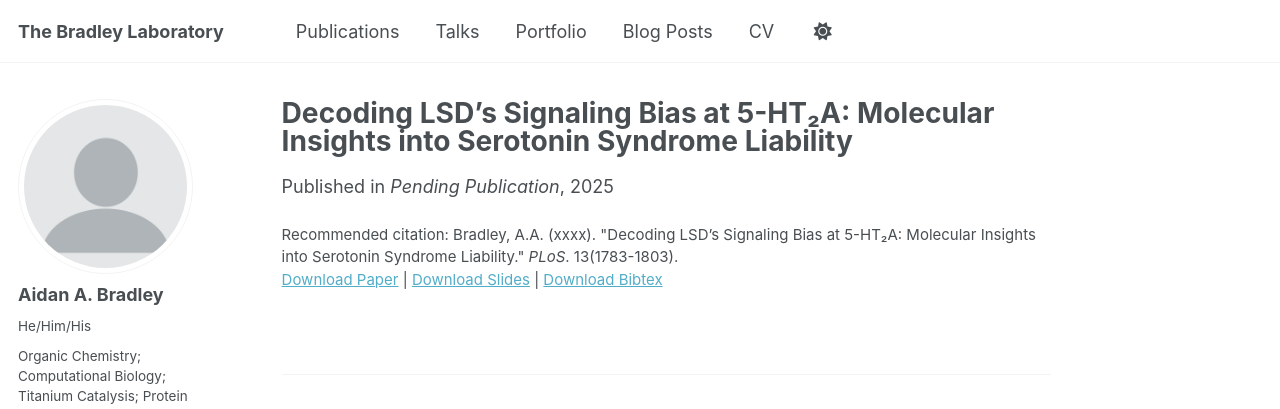
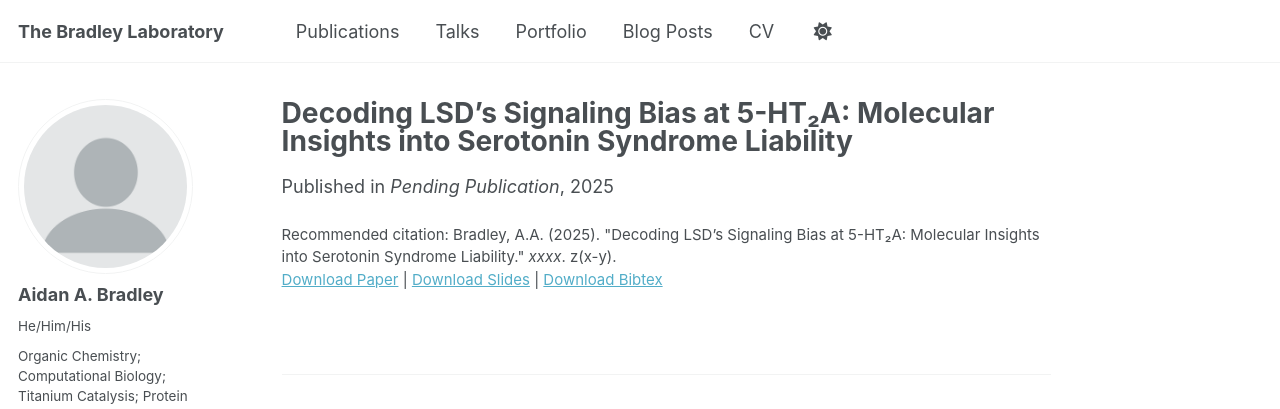
Before and after one commit to aab18011/aab18011.github.io, a Jekyll site: the page built from _publications/2009-10-01-paper-title-number-1.md, in a window 1280 px wide. Shown: the top 409 px of the page. Built offline with Jekyll 4.4.1, drawn with Linux system fonts in a browser that asks for light colours; some web fonts are replaced; a script that is not in the unit is left out.

Commit message:
Update 2009-10-01-paper-title-number-1.md

```diff
--- a/_publications/2009-10-01-paper-title-number-1.md
+++ b/_publications/2009-10-01-paper-title-number-1.md
@@ -3,11 +3,11 @@ title: "Decoding LSD’s Signaling Bias at 5-HT₂A: Molecular Insights into Ser
 collection: publications
 category: manuscripts
 permalink: /publication/2009-10-01-paper-title-number-1
-excerpt: 'This paper is about the quantifying the liklihood that activation of 5HT2A via LSD leads to Gq over-stimulation.'
+excerpt: 'This paper is about the quantifying the liklihood that activation of 5HT2A via LSD leads to Gq over-stimulation. Paper is currently in manuscript phase and is awaiting publication.'
 date: 2025-07-22
 venue: 'Pending Publication'
 slidesurl: 'http://academicpages.github.io/files/slides1.pdf'
 paperurl: 'http://academicpages.github.io/files/paper1.pdf'
 bibtexurl: 'http://academicpages.github.io/files/bibtex1.bib'
-citation: 'Bradley, A.A. (xxxx). &quot;Decoding LSD’s Signaling Bias at 5-HT₂A: Molecular Insights into Serotonin Syndrome Liability.&quot; <i>PLoS</i>. 13(1783-1803).'
+citation: 'Bradley, A.A. (2025). &quot;Decoding LSD’s Signaling Bias at 5-HT₂A: Molecular Insights into Serotonin Syndrome Liability.&quot; <i>xxxx</i>. z(x-y).'
 ---
```
